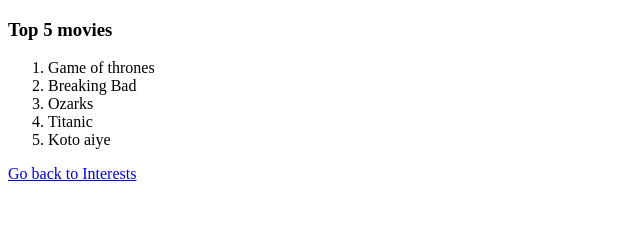
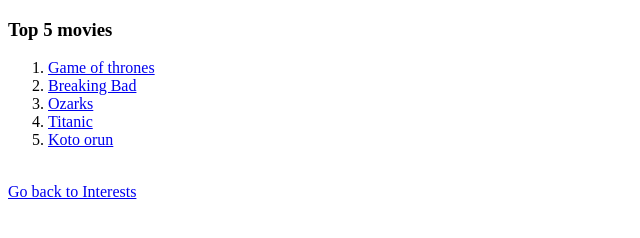
Before and after one commit to DevAhmed-py/brainnest_html_project, a plain HTML site: page movies.html in a window 1280 px wide. Shown: the whole page, without its empty margins (0-640 px from the left). Drawn offline with Linux system fonts and the light colour scheme.

Commit message:
added links to places and movies

```diff
--- a/movies.html
+++ b/movies.html
@@ -9,12 +9,14 @@
 <body>
     <h3> Top 5 movies </h3>
     <ol>
-        <li> Game of thrones </li>
-        <li> Breaking Bad </li>
-        <li> Ozarks </li>
-        <li> Titanic </li>
-        <li> Koto aiye </li>
+        <li><a target="_blank" href="https://en.wikipedia.org/wiki/Game_of_Thrones"> Game of thrones </a></li>
+        <li><a target="_blank" href="https://en.wikipedia.org/wiki/Breaking_Bad"> Breaking Bad </a></li>
+        <li><a target="_blank" href="https://en.wikipedia.org/wiki/Ozarks"> Ozarks </a></li>
+        <li><a target="_blank" href="https://en.wikipedia.org/wiki/Titanic"> Titanic </a></li>
+        <li><a target="_blank" href="https://www.pinterest.com/pin/777363585674816222/"> Koto orun </a></li>
     </ol>
+    <br>
+
     <a href="interests.html"> Go back to Interests </a>
 </body>
 </html>
```
Also changed, not shown: places.html (+7 -5 lines).
